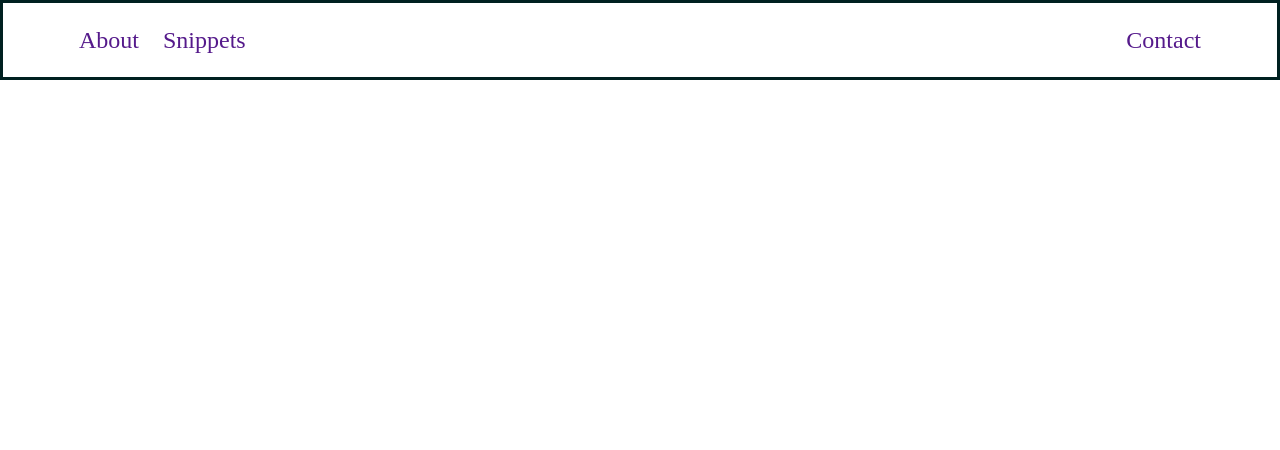
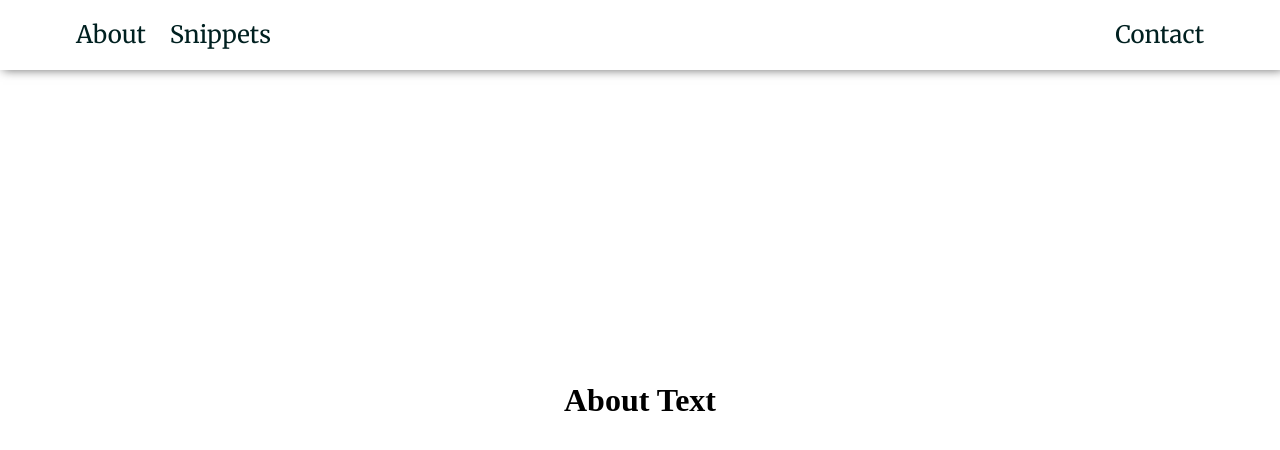
Before and after one commit to wiasliaw77210/persona, a React app: page / in a window 1280 px wide. Shown: the top 450 px of the page. Built offline with nearby package versions, Linux system fonts and the light colour scheme.

Commit message:
feat(src/): navbar with react-router & style

```diff
--- a/src/App.tsx
+++ b/src/App.tsx
@@ -1,12 +1,21 @@
 import * as React from 'react';
-import { Navbar } from './components/navbar';
+import { HashRouter as Router, Route } from 'react-router-dom';
+import Navbar from './components/Navbar';
+import About from './components/About';
+import Snippet from './components/Snippet';
+import Contact from './components/Contact';
 import './static/scss/main.scss';
 
 export default class App extends React.Component {
   render() {
     return (
-      <main className="container">
-        <Navbar />
+      <main>
+        <Router>
+          <Navbar />
+          <Route exact path="/" component={About} />
+          <Route path="/snippets" component={Snippet} />
+          <Route path="/contact" component={Contact} />
+        </Router>
       </main>
     );
   }
--- /dev/null
+++ b/src/components/About.tsx
@@ -0,0 +1,14 @@
+import * as React from 'react';
+import Container from './container/Container';
+
+export default class About extends React.Component {
+  render() {
+    return (
+      <div>
+        <Container>
+          <h1>About Text</h1>
+        </Container>
+      </div>
+    );
+  }
+}
--- /dev/null
+++ b/src/components/Contact.tsx
@@ -0,0 +1,12 @@
+import * as React from 'react';
+import Container from './container/Container';
+
+export default class Contact extends React.Component {
+  render() {
+    return (
+      <Container>
+        <h1>Contact Text</h1>
+      </Container>
+    );
+  }
+}
--- /dev/null
+++ b/src/components/Navbar.tsx
@@ -0,0 +1,18 @@
+import * as React from 'react';
+import { Link } from 'react-router-dom';
+
+export default class Navbar extends React.Component<{}, {}> {
+  render() {
+    return (
+      <nav id="navbar">
+        <div>
+          <Link className="navbar-link" to="/">About</Link>
+          <Link className="navbar-link" to="/snippets">Snippets</Link>
+        </div>
+        <div>
+          <Link className="navbar-link" to="/contact">Contact</Link>
+        </div>
+      </nav>
+    );
+  }
+}
--- /dev/null
+++ b/src/components/Snippet.tsx
@@ -0,0 +1,12 @@
+import * as React from 'react';
+import Container from './container/Container';
+
+export default class Snippet extends React.Component {
+  render() {
+    return (
+      <Container>
+        <h1>Snippet Text</h1>
+      </Container>
+    );
+  }
+}
--- /dev/null
+++ b/src/components/container/Container.tsx
@@ -0,0 +1,11 @@
+import * as React from 'react';
+
+export default class Container extends React.Component {
+  render() {
+    return (
+      <div className="container">
+        {this.props.children}
+      </div>
+    );
+  }
+}
--- a/src/components/navbar.tsx
+++ /dev/null
@@ -1,17 +0,0 @@
-import * as React from 'react';
-
-export class Navbar extends React.Component<{}, {}> {
-  render() {
-    return (
-      <nav id="navbar">
-        <div>
-          <a className="navbar-link" href="">About</a>
-          <a className="navbar-link" href="">Snippets</a>
-        </div>
-        <div>
-          <a className="navbar-link" href="">Contact</a>
-        </div>
-      </nav>
-    );
-  }
-}
--- a/src/static/scss/_base.scss
+++ b/src/static/scss/_base.scss
@@ -1,4 +1,5 @@
 @import '../../../node_modules/normalize.css/normalize.css';
+@import url('https://fonts.googleapis.com/css?family=Merriweather&display=swap');
 
 html, body {
   @include BoxSizing(border-box);
@@ -19,4 +20,7 @@ html, body {
 
 a {
   text-decoration: none;
+  &:link, &:visited {
+    color: #002020;
+  }
 }
--- a/src/static/scss/_layout.scss
+++ b/src/static/scss/_layout.scss
@@ -3,11 +3,19 @@
   display: flex;
   justify-content: space-between;
   align-items: center;
+  position: fixed;
+  top: 0;
+  left: 0;
   padding: 0 5% 0 5% ;
-  height: 5rem;
-  border: 3px solid #002020;// dev
+  height: 70px;
+  width: 100vw;
+  z-index: 1000;
+  box-shadow: 3px 0px 10px rgb(107, 107, 107);
+  // border: 3px solid #002020;// dev
 }
 .navbar-link {
+  color: #002020;
   font-size: 1.5rem;
+  font-family: 'Merriweather', serif;
   margin: 0 0.5em 0 0.5em;
 }
--- a/src/static/scss/_module.scss
+++ b/src/static/scss/_module.scss
@@ -0,0 +1,7 @@
+.container {
+  width: 100vw;
+  height: 100vh;
+  display: flex;
+  justify-content: center;
+  align-items: center;
+}
```
Also changed, not shown: src/components/maintopic.tsx (deleted, +0 -9 lines).
